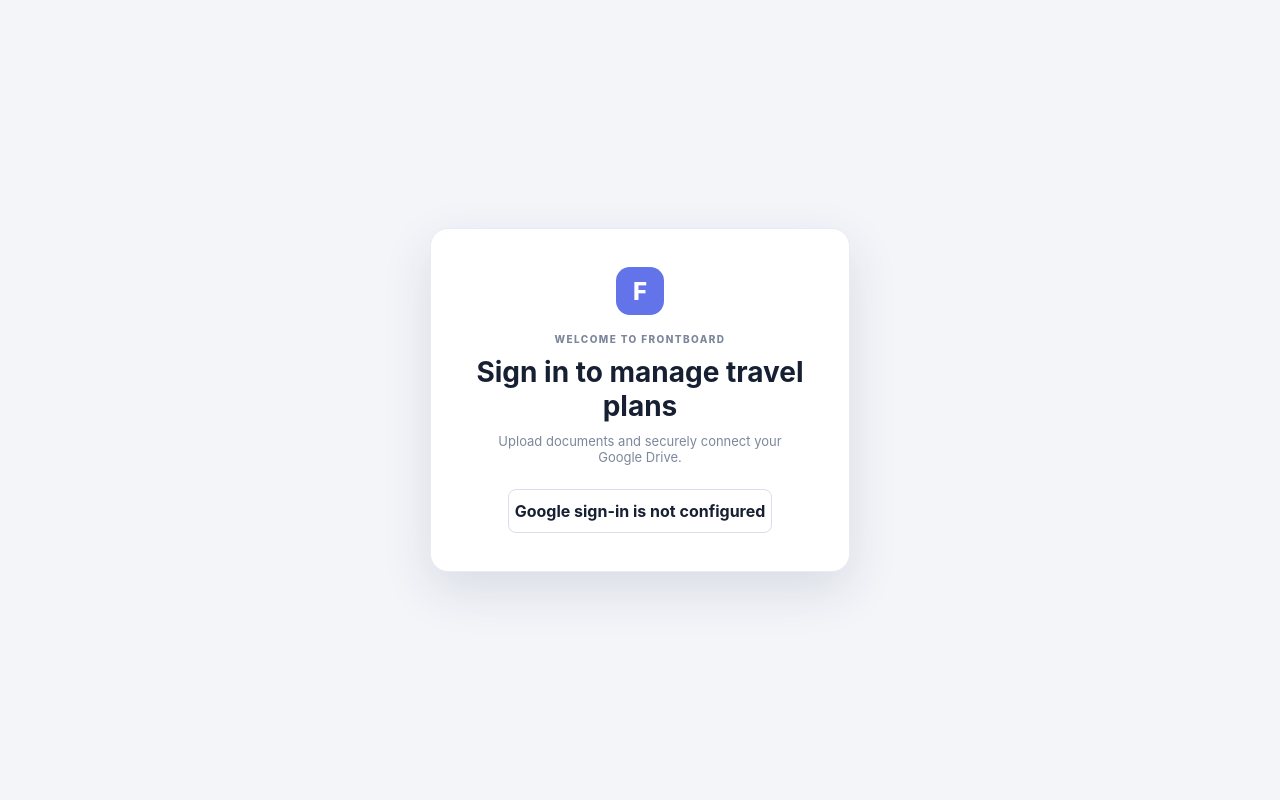
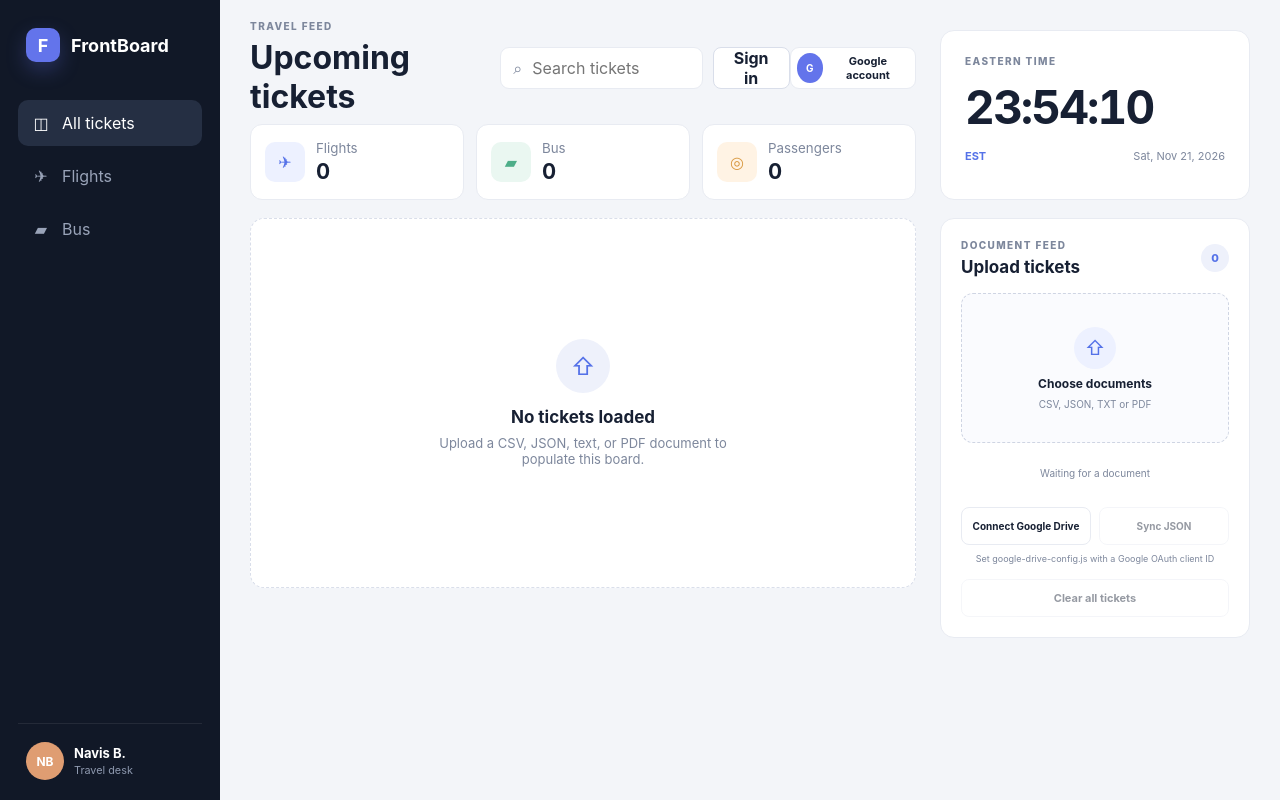
Before and after one commit to careerelevate/FrontBoard, a plain HTML site: page index.html in a window 1280 px wide. Drawn offline with Linux system fonts and the light colour scheme.

Commit message:
Move Google sign-in into top navigation
Co-authored-by: Copilot <223556219+Copilot@users.noreply.github.com>

```diff
--- a/index.html
+++ b/index.html
@@ -12,20 +12,7 @@
     <script src="script.js" defer></script>
   </head>
   <body>
-    <section class="sign-in-screen" id="sign-in-screen" aria-label="Sign in">
-      <div class="sign-in-card">
-        <span class="sign-in-brand" aria-hidden="true">F</span>
-        <p class="eyebrow">WELCOME TO FRONTBOARD</p>
-        <h1>Sign in to manage travel plans</h1>
-        <p>Upload documents and securely connect your Google Drive.</p>
-        <div id="google-sign-in"></div>
-        <button class="sign-in-fallback" id="google-sign-in-fallback" type="button">
-          Continue with Google
-        </button>
-      </div>
-    </section>
-
-    <div class="app-shell" id="app-shell" hidden>
+    <div class="app-shell" id="app-shell">
     <aside class="sidebar">
       <a class="brand" href="#" aria-label="FrontBoard home">
         <span class="brand-mark">F</span>
@@ -58,10 +45,22 @@
             <p class="eyebrow">TRAVEL FEED</p>
             <h1 id="view-title">Upcoming tickets</h1>
           </div>
-          <label class="search-box">
-            <span aria-hidden="true">⌕</span>
-            <input id="ticket-search" type="search" placeholder="Search tickets" aria-label="Search tickets">
-          </label>
+          <div class="header-tools">
+            <label class="search-box">
+              <span aria-hidden="true">⌕</span>
+              <input id="ticket-search" type="search" placeholder="Search tickets" aria-label="Search tickets">
+            </label>
+            <div class="account-control">
+              <div id="google-sign-in"></div>
+              <button class="sign-in-fallback" id="google-sign-in-fallback" type="button">
+                Sign in
+              </button>
+              <button class="signed-in-user" id="signed-in-user" type="button" hidden>
+                <span class="signed-in-avatar" id="signed-in-avatar" aria-hidden="true">G</span>
+                <span id="signed-in-name">Google account</span>
+              </button>
+            </div>
+          </div>
         </header>
 
         <div class="summary-row" aria-label="Ticket summary">
--- a/script.js
+++ b/script.js
@@ -16,9 +16,11 @@ let driveAccessToken = null;
 let travelPlanFolderId = null;
 let googleTokenClient = null;
 
-const signInScreen = document.querySelector("#sign-in-screen");
 const appShell = document.querySelector("#app-shell");
 const signInFallback = document.querySelector("#google-sign-in-fallback");
+const signedInUser = document.querySelector("#signed-in-user");
+const signedInName = document.querySelector("#signed-in-name");
+const signedInAvatar = document.querySelector("#signed-in-avatar");
 
 signInFallback.addEventListener("click", () => {
   if (window.google?.accounts?.id) {
@@ -121,8 +123,14 @@ function handleGoogleCredential(response) {
 }
 
 function showSignedInUser(user) {
-  signInScreen.hidden = true;
   appShell.hidden = false;
+  signInFallback.hidden = true;
+  document.querySelector("#google-sign-in").hidden = true;
+  if (signedInUser) signedInUser.hidden = false;
+  if (signedInName) signedInName.textContent = user.name;
+  if (signedInAvatar) {
+    signedInAvatar.textContent = user.name.split(/\s+/).map((part) => part[0]).join("").slice(0, 2).toUpperCase();
+  }
   const footerName = document.querySelector(".sidebar-footer strong");
   const footerRole = document.querySelector(".sidebar-footer small");
   const avatar = document.querySelector(".sidebar-footer .avatar");
@@ -139,7 +147,7 @@ if (savedUser) showSignedInUser(savedUser);
 function initializeGoogleDrive() {
   const config = window.FRONTBOARD_DRIVE_CONFIG;
   if (!config?.clientId) {
-    signInFallback.textContent = "Google sign-in is not configured";
+    signInFallback.textContent = "Sign in";
     signInFallback.disabled = true;
     driveStatus.textContent = "Set google-drive-config.js with a Google OAuth client ID";
     return;
--- a/styles.css
+++ b/styles.css
@@ -24,49 +24,41 @@ body {
 button, input { font: inherit; }
 button { cursor: pointer; }
 
-.sign-in-screen {
-  position: fixed;
-  z-index: 100;
-  inset: 0;
-  display: grid;
-  place-items: center;
-  background: #f3f5f9;
-}
-.sign-in-card {
-  width: min(420px, calc(100% - 32px));
-  display: grid;
-  justify-items: center;
-  border: 1px solid var(--line);
-  border-radius: 18px;
-  padding: 38px 32px;
-  background: var(--panel);
-  box-shadow: 0 18px 50px rgba(31,40,70,.12);
-  text-align: center;
-}
-.sign-in-brand {
-  display: grid;
-  width: 48px;
-  height: 48px;
-  place-items: center;
-  margin-bottom: 18px;
-  border-radius: 14px;
-  background: #6374eb;
-  color: #fff;
-  font-size: 24px;
-  font-weight: 800;
-}
-.sign-in-card h1 { max-width: 330px; margin: 4px 0 10px; font-size: 28px; }
-.sign-in-card > p:not(.eyebrow) { max-width: 320px; margin: 0 0 24px; color: var(--muted); font-size: 13px; }
 .sign-in-fallback {
-  min-width: 220px;
-  height: 44px;
+  height: 42px;
   border: 1px solid #d9deea;
   border-radius: 8px;
+  padding: 0 14px;
   background: #fff;
   color: var(--text);
   font-weight: 750;
 }
 .app-shell { min-height: 100vh; display: grid; grid-template-columns: 220px 1fr; }
+.header-tools { display: flex; align-items: center; gap: 10px; }
+.account-control { min-width: 170px; display: flex; justify-content: flex-end; }
+.signed-in-user {
+  height: 42px;
+  display: flex;
+  align-items: center;
+  gap: 8px;
+  border: 1px solid var(--line);
+  border-radius: 9px;
+  padding: 0 10px 0 6px;
+  background: var(--panel);
+  color: var(--text);
+  font-size: 11px;
+  font-weight: 750;
+}
+.signed-in-avatar {
+  display: grid;
+  width: 30px;
+  height: 30px;
+  place-items: center;
+  border-radius: 50%;
+  background: #6374eb;
+  color: #fff;
+  font-size: 10px;
+}
 
 .sidebar {
   position: sticky;
```
